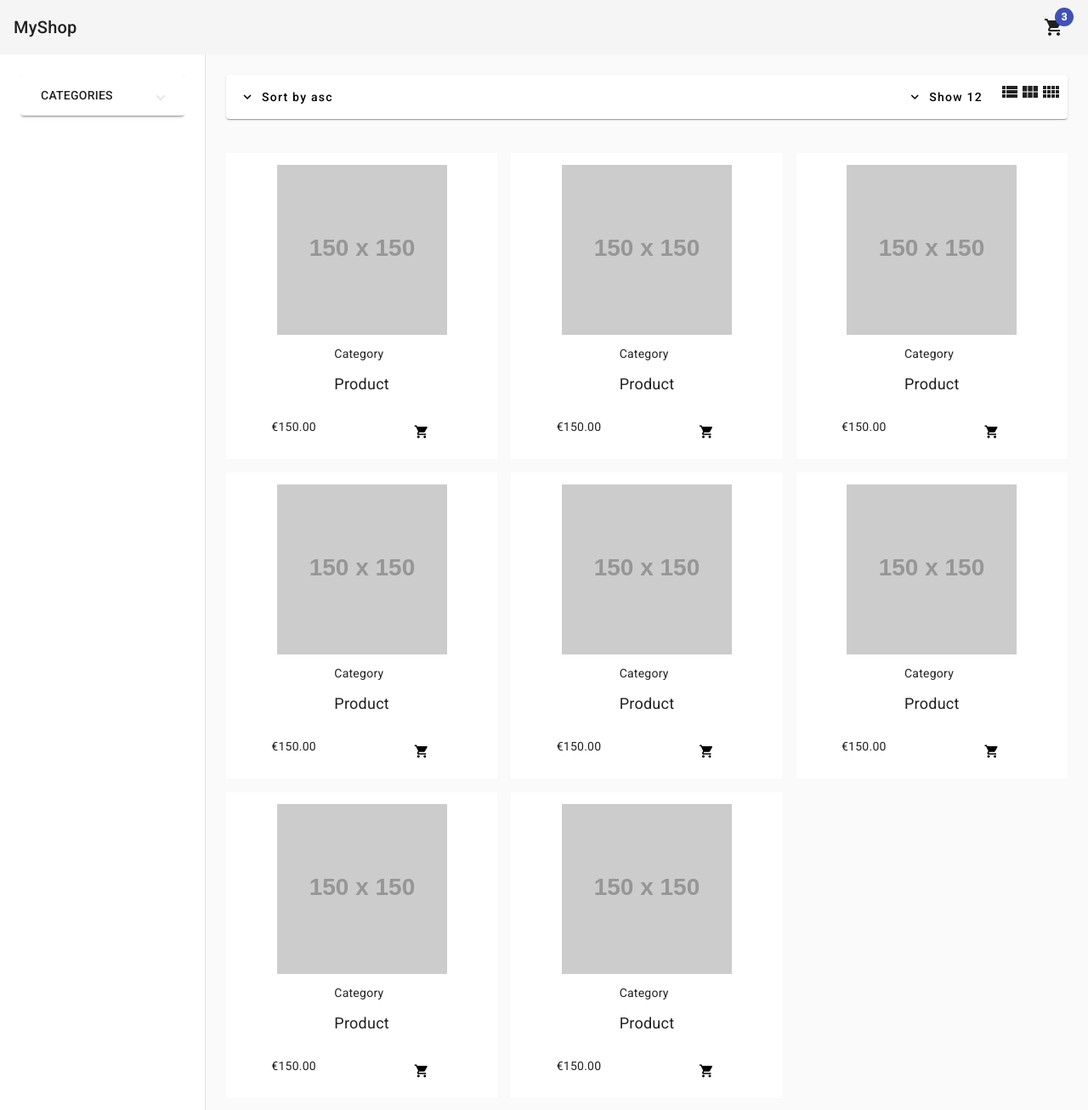
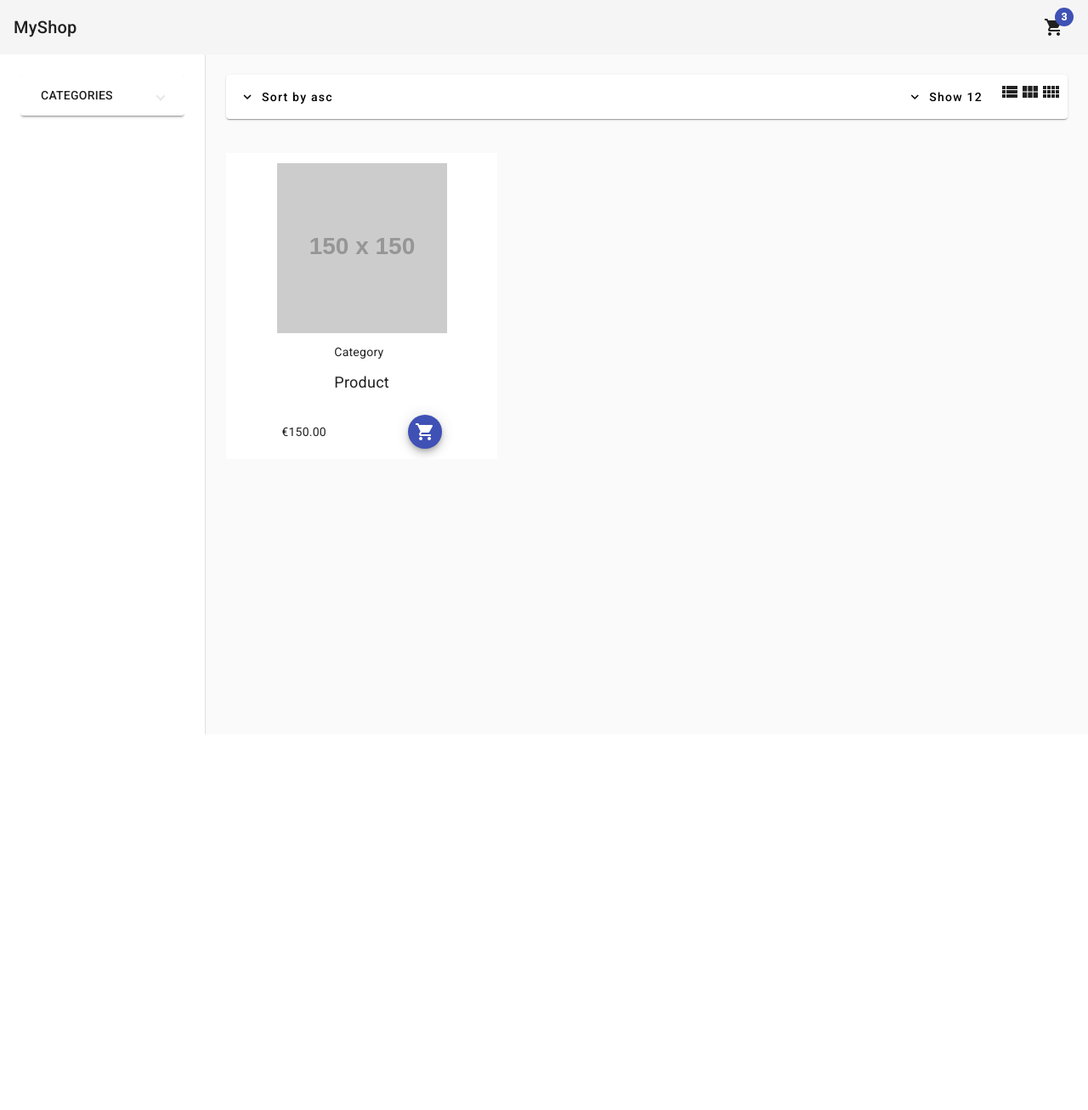
Before and after one commit to MitraKhorshidi/myShop, an Angular app: page / in a window 1280 px wide. Shown: the top 1306 px of the page at 85% size. After the commit the page ends 864 px from the top, so only its background shows below. Built offline with nearby package versions, Linux system fonts and the light colour scheme.

Commit message:
define addToCart option

```diff
--- a/src/app/pages/home/components/product-card/product-card.component.html
+++ b/src/app/pages/home/components/product-card/product-card.component.html
@@ -16,8 +16,8 @@
       </p>
     </div>
     <div class="flex flex-row gap-24 items-center">
-      <p>{{ 150 | currency : "EUR" }}</p>
-      <button mat-button><mat-icon>shopping_cart</mat-icon></button>
+      <span>{{ 150 | currency : "EUR" }}</span>
+      <button (click)="onAddToCart()" mat-mini-fab color="primary"><mat-icon>shopping_cart</mat-icon></button>
     </div>
   </div>
 </mat-card>
--- a/src/app/pages/home/components/product-card/product-card.component.ts
+++ b/src/app/pages/home/components/product-card/product-card.component.ts
@@ -1,4 +1,5 @@
-import { Component , Input } from '@angular/core';
+import { Component , Input , Output , EventEmitter } from '@angular/core';
+import { Product } from 'src/app/models/product.model';
 
 @Component({
   selector: 'app-product-card',
@@ -8,5 +9,19 @@ import { Component , Input } from '@angular/core';
 export class ProductCardComponent {
 
   @Input() fullWidthMode : boolean = false;
+  @Output() addtoCart = new EventEmitter<Product>;
+  product :Product ={
+    id:1,
+    title:'Skeatures',
+    price: 150,
+    category: 'shoes',
+    description:'Some desc for the product',
+    image:"https://placehold.co/150",
+
+  }
+
+  onAddToCart():void{
+    this.addtoCart.emit(this.product);
+  }
 
 }
--- a/src/app/pages/home/home.component.html
+++ b/src/app/pages/home/home.component.html
@@ -6,30 +6,18 @@
     <app-products-header
       (coulumsCountChange)="onCoulumsCountChange($event)"
     ></app-products-header>
-    <mat-grid-list [cols]="colsCount" rowHeight="360px" gutterSize="16" class="mx-auto my-10">
+    <mat-grid-list
+      [cols]="colsCount"
+      rowHeight="360px"
+      gutterSize="16"
+      class="mx-auto my-10"
+    >
       <mat-grid-tile>
-        <app-product-card class="w-full" [fullWidthMode]="colsCount === 1"></app-product-card>
-      </mat-grid-tile>
-      <mat-grid-tile>
-        <app-product-card class="w-full" [fullWidthMode]="colsCount === 1"></app-product-card>
-      </mat-grid-tile>
-      <mat-grid-tile>
-        <app-product-card class="w-full" [fullWidthMode]="colsCount === 1"></app-product-card>
-      </mat-grid-tile>
-      <mat-grid-tile>
-        <app-product-card class="w-full" [fullWidthMode]="colsCount === 1"></app-product-card>
-      </mat-grid-tile>
-      <mat-grid-tile>
-        <app-product-card class="w-full" [fullWidthMode]="colsCount === 1"></app-product-card>
-      </mat-grid-tile>
-      <mat-grid-tile>
-        <app-product-card class="w-full" [fullWidthMode]="colsCount === 1"></app-product-card>
-      </mat-grid-tile>
-      <mat-grid-tile>
-        <app-product-card class="w-full" [fullWidthMode]="colsCount === 1"></app-product-card>
-      </mat-grid-tile>
-      <mat-grid-tile>
-        <app-product-card class="w-full" [fullWidthMode]="colsCount === 1"></app-product-card>
+        <app-product-card
+          (addtoCart)="onAddToCart($event)"
+          class="w-full"
+          [fullWidthMode]="colsCount === 1"
+        ></app-product-card>
       </mat-grid-tile>
     </mat-grid-list>
   </mat-drawer-content>
--- a/src/app/pages/home/home.component.ts
+++ b/src/app/pages/home/home.component.ts
@@ -1,4 +1,5 @@
 import { Component } from '@angular/core';
+import { Product } from 'src/app/models/product.model';
 
 @Component({
   selector: 'app-home',
@@ -17,5 +18,6 @@ export class HomeComponent {
   onChangeCategory(newCategory:string):void{
     this.category=newCategory;
   }
+  onAddToCart(product:Product):void{}
 
 }
```
